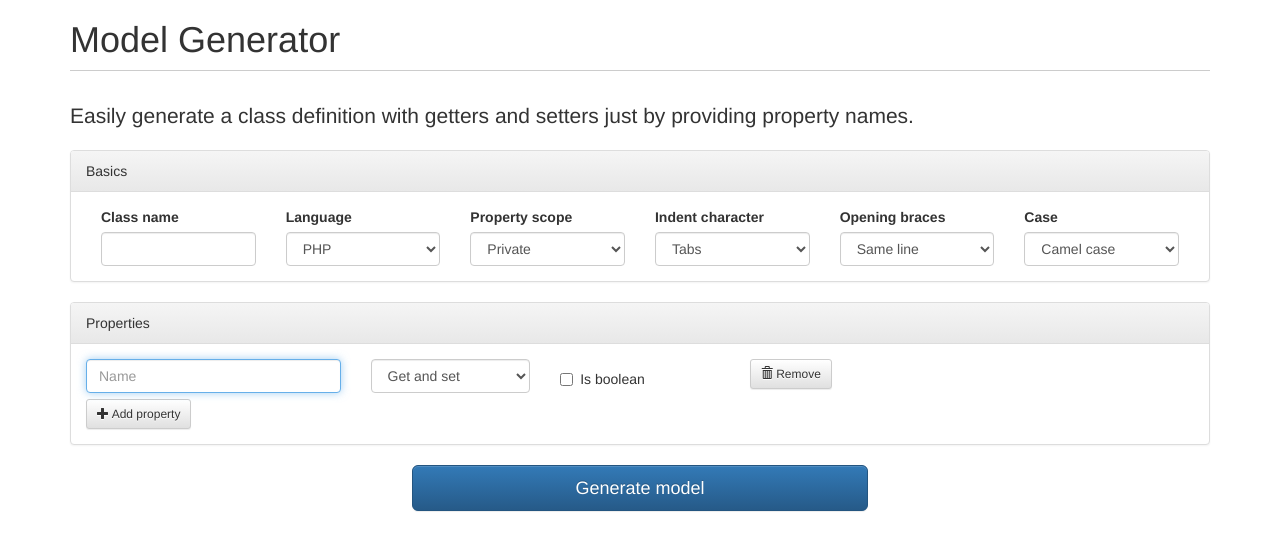
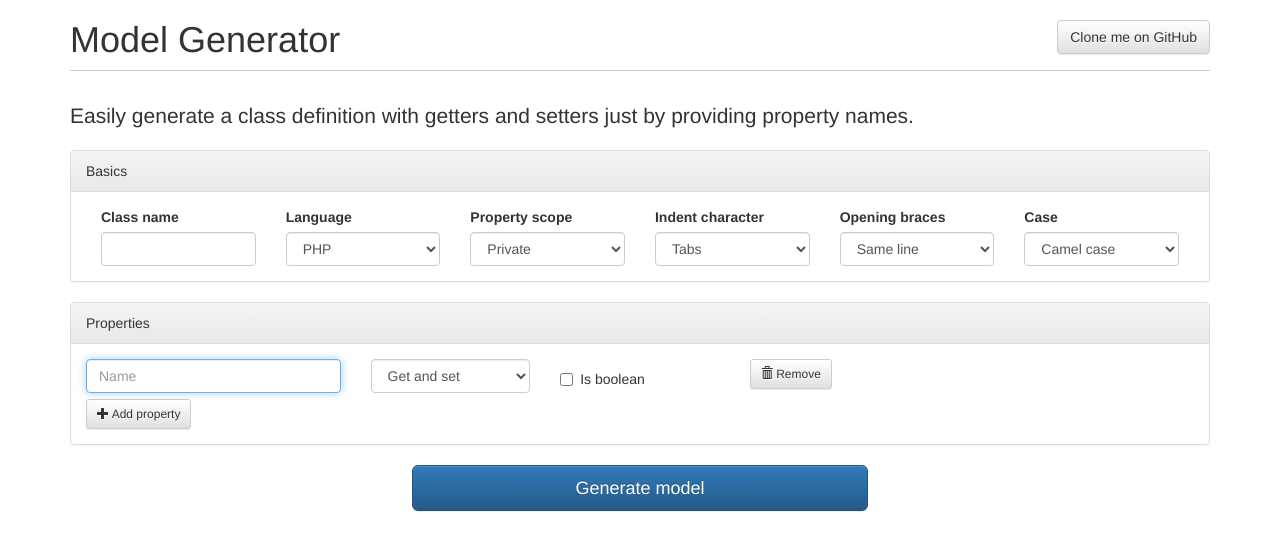
Before and after one commit to booleangate/model-generator, a plain HTML site: page index.html in a window 1280 px wide. Drawn offline with nearby package versions, Linux system fonts and the light colour scheme.

Commit message:
Added github link

```diff
--- a/index.html
+++ b/index.html
@@ -11,6 +11,7 @@
 	<body>
 		<div class="container">
 			<header>
+				<a href="https://github.com/booleangate/model-generator" class="btn btn-default pull-right text-muted">Clone me on GitHub</a>
 				<h1>Model Generator</h1>
 			</header>
 
```
